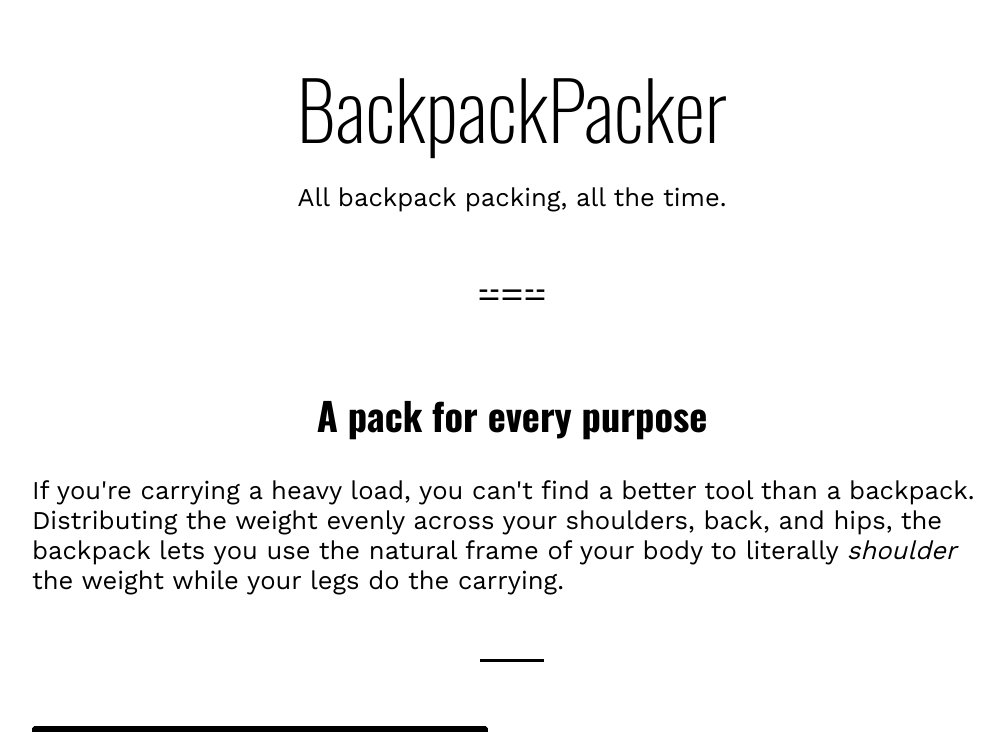
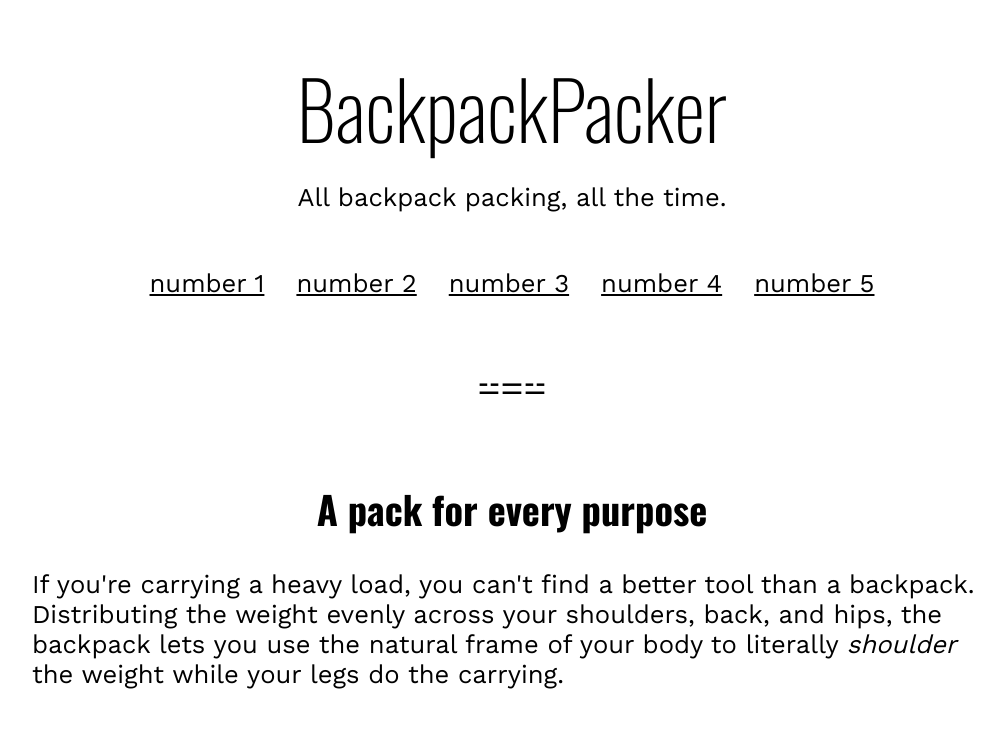
Before and after one commit to jpunl/JS-essential, a website with bundled scripts: page 05_10/index.html in a window 1280 px wide. Shown: the top 732 px of the page, without its empty margins (128-1132 px from the left). Built offline with nearby package versions, Linux system fonts and the light colour scheme.

Commit message:
complete 05_10

```diff
--- a/05_10/index.html
+++ b/05_10/index.html
@@ -1,22 +1,34 @@
 <!DOCTYPE html>
 <html lang="en">
+
 <head>
   <meta charset="UTF-8" />
   <meta name="viewport" content="width=device-width, initial-scale=1.0" />
   <title>BackpackPacker</title>
-    <link
-      href="https://fonts.googleapis.com/css2?family=Oswald:wght@200..700&family=Work+Sans:wght@100..900&display=swap"
-      rel="stylesheet"
-    />
-    <link
-      rel="stylesheet"
-      href="../assets/style.css"
-      type="text/css"
-      media="all"
-    />
+  <link href="https://fonts.googleapis.com/css2?family=Oswald:wght@200..700&family=Work+Sans:wght@100..900&display=swap"
+    rel="stylesheet" />
+  <link rel="stylesheet" href="../assets/style.css" type="text/css" media="all" />
+
+  <style>
+    .NewNavi ul {
+      margin: 0;
+      padding: 3rem 0 0 0;
+      display: flex;
+      justify-content: center;
+      list-style-type: none;
+    }
+
+    .NewNavi ul a {
+      display: block;
+      padding: .5rem 1rem;
+      color: inherit;
+    }
+  </style>
+
   <script type="module" src="Backpack.js"></script>
   <script type="module" src="script.js"></script>
 </head>
+
 <body>
   <header class="siteheader">
     <div class="site-title">BackpackPacker</div>
@@ -41,4 +53,5 @@
     </p>
   </footer>
 </body>
+
 </html>
--- a/05_10/script.js
+++ b/05_10/script.js
@@ -29,34 +29,47 @@ const content = `
     </figure>
     <h1 class="backpack__name">Everyday Backpack</h1>
     <ul class="backpack__features">
-      <li class="packprop backpack__volume">Volume:<span> ${
-        everydayPack.volume
+      <li class="packprop backpack__volume">Volume:<span> ${everydayPack.volume
   }l</span></li>
-      <li class="packprop backpack__color">Color:<span> ${
-        everydayPack.color
+      <li class="packprop backpack__color">Color:<span> ${everydayPack.color
   }</span></li>
       <li class="backpack__age">Age:<span> ${everydayPack.backpackAge()} days old</span></li>
-      <li class="packprop backpack__pockets">Number of pockets:<span> ${
-        everydayPack.pocketNum
+      <li class="packprop backpack__pockets">Number of pockets:<span> ${everydayPack.pocketNum
   }</span></li>
-      <li class="packprop backpack__strap">Left strap length:<span> ${
-        everydayPack.strapLength.left
+      <li class="packprop backpack__strap">Left strap length:<span> ${everydayPack.strapLength.left
   } inches</span></li>
-      <li class="packprop backpack__strap">Right strap length:<span> ${
-        everydayPack.strapLength.right
+      <li class="packprop backpack__strap">Right strap length:<span> ${everydayPack.strapLength.right
   } inches</span></li>
-      <li class="packprop backpack__lid">Lid status:<span> ${
-        everydayPack.lidOpen
+      <li class="packprop backpack__lid">Lid status:<span> ${everydayPack.lidOpen
   }</span></li>
     </ul>
 
 `;
 
+
+const navContent = `
+      <li><a href="#">number 1</a></li>
+      <li><a href="#">number 2</a></li>
+      <li><a href="#">number 3</a></li>
+      <li><a href="#">number 4</a></li>
+      <li><a href="#">number 5</a></li>
+`;
+
 const main = document.querySelector(".maincontent");
+const head = document.querySelector(".siteheader");
 
 const newArticle = document.createElement("article");
 newArticle.classList.add("backpack");
 newArticle.setAttribute("id", "everyday");
 newArticle.innerHTML = content;
 
+const newNav = document.createElement("nav");
+newNav.classList.add("NewNavi")
+
+const navList = document.createElement("ul");
+navList.innerHTML = navContent;
+newNav.append(navList);
+
+
+head.append(newNav);
 main.append(newArticle);
```
Lines whose indentation alone changed are shown as unchanged.
